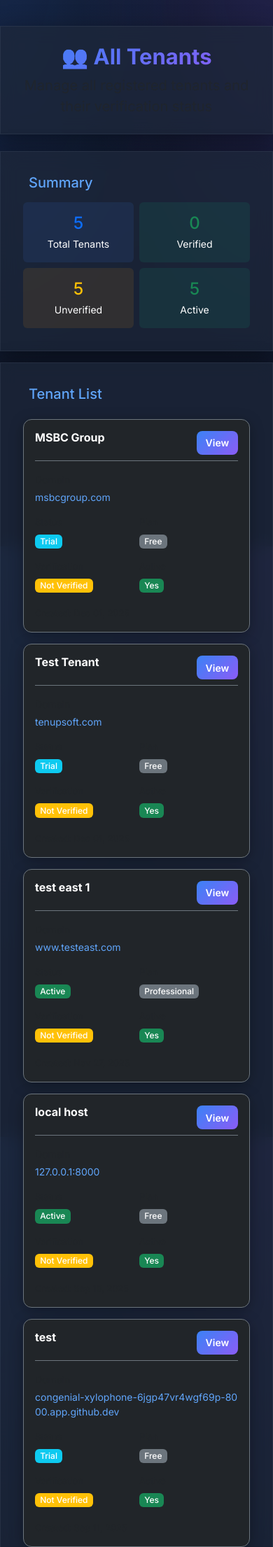
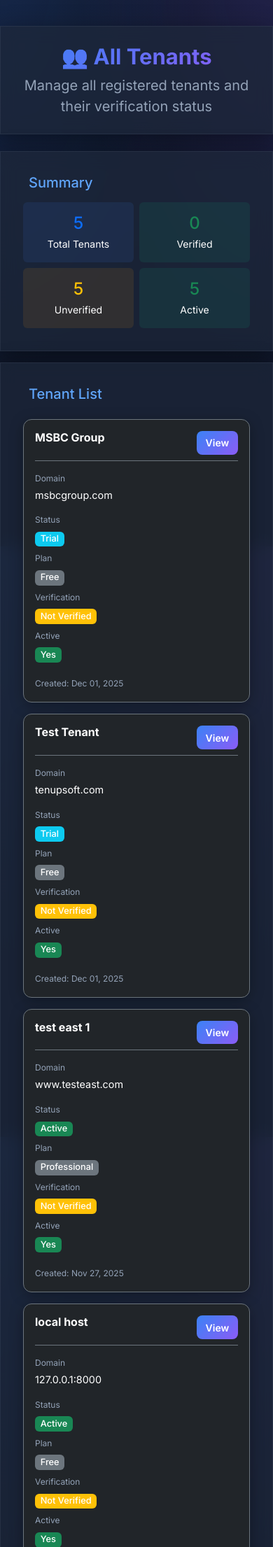
Before and after one commit to safvan041/WAF, a Django app: page /tenants/admin/ in a window 390 px wide. Shown: the part 63-2274 px from the top of the page at 70% size. Run offline with Django 5.2, Linux system fonts and the light colour scheme; a user stored in the database is signed in; data comes from the database, SQL or seed files in the repository.

Commit message:
templates/waf_core/tenant_list_admin.html updated#3

```diff
--- a/waf_project/waf_project/waf_core/templates/waf_core/tenant_list_admin.html
+++ b/waf_project/waf_project/waf_core/templates/waf_core/tenant_list_admin.html
@@ -145,60 +145,56 @@
                         </div>
 
                         <!-- Domain -->
-                        <p class="small mb-3">
-                            <span class="text-muted d-block mb-1">Domain</span>
-                            <span style="color: #60a5fa; word-break: break-all;">{{ tenant.domain }}</span>
-                        </p>
+                        <div class="mb-3">
+                            <small class="text-muted d-block mb-1" style="font-size: 0.75rem;">Domain</small>
+                            <p class="text-white mb-0" style="word-break: break-all; color: #60a5fa; font-size: 0.9rem;">{{ tenant.domain }}</p>
+                        </div>
 
-                        <!-- Status & Plan -->
-                        <div class="mb-3">
-                            <div class="row g-2">
-                                <div class="col-6">
-                                    <small class="text-muted d-block mb-1">Status</small>
+                        <!-- Status -->
+                        <div class="mb-2">
+                            <small class="text-muted d-block mb-1" style="font-size: 0.75rem;">Status</small>
                             <span class="badge
                                 {% if tenant.status == 'active' %}bg-success
                                 {% elif tenant.status == 'trial' %}bg-info
                                 {% elif tenant.status == 'suspended' %}bg-danger
                                 {% else %}bg-warning
-                                        {% endif %}" style="display: inline-block;">
+                                {% endif %}" style="display: inline-block; font-size: 0.8rem;">
                                 {{ tenant.get_status_display }}
                             </span>
                         </div>
-                                <div class="col-6">
-                                    <small class="text-muted d-block mb-1">Plan</small>
-                                    <span class="badge bg-secondary" style="display: inline-block;">{{ tenant.get_plan_display }}</span>
-                                </div>
-                            </div>
+
+                        <!-- Plan -->
+                        <div class="mb-2">
+                            <small class="text-muted d-block mb-1" style="font-size: 0.75rem;">Plan</small>
+                            <span class="badge bg-secondary" style="display: inline-block; font-size: 0.8rem;">{{ tenant.get_plan_display }}</span>
                         </div>
 
-                        <!-- Verification & Active -->
-                        <div class="mb-3">
-                            <div class="row g-2">
-                                <div class="col-6">
-                                    <small class="text-muted d-block mb-1">Verification</small>
+                        <!-- Verification -->
+                        <div class="mb-2">
+                            <small class="text-muted d-block mb-1" style="font-size: 0.75rem;">Verification</small>
                             {% if tenant.domain_verified %}
-                                    <span class="badge bg-success" style="display: inline-block;">
+                            <span class="badge bg-success" style="display: inline-block; font-size: 0.8rem;">
                                 <i class="fas fa-check-circle"></i> Verified
                             </span>
                             {% else %}
-                                    <span class="badge bg-warning" style="display: inline-block;">
+                            <span class="badge bg-warning" style="display: inline-block; font-size: 0.8rem;">
                                 <i class="fas fa-exclamation-triangle"></i> Not Verified
                             </span>
                             {% endif %}
                         </div>
-                                <div class="col-6">
-                                    <small class="text-muted d-block mb-1">Active</small>
+
+                        <!-- Active -->
+                        <div class="mb-3">
+                            <small class="text-muted d-block mb-1" style="font-size: 0.75rem;">Active</small>
                             {% if tenant.is_active %}
-                                    <span class="badge bg-success" style="display: inline-block;">Yes</span>
+                            <span class="badge bg-success" style="display: inline-block; font-size: 0.8rem;">Yes</span>
                             {% else %}
-                                    <span class="badge bg-danger" style="display: inline-block;">No</span>
+                            <span class="badge bg-danger" style="display: inline-block; font-size: 0.8rem;">No</span>
                             {% endif %}
-                                </div>
-                            </div>
                         </div>
 
                         <!-- Created Date -->
-                        <small class="text-muted">Created: {{ tenant.created_at|date:"M d, Y" }}</small>
+                        <small class="text-muted" style="font-size: 0.75rem;">Created: {{ tenant.created_at|date:"M d, Y" }}</small>
                     </div>
                 </div>
                 {% empty %}
@@ -279,13 +275,20 @@
         }
 
         small {
-            font-size: 0.8rem !important;
+            font-size: 0.75rem !important;
+            color: #94a3b8 !important;
         }
 
         .badge {
             font-size: 0.75rem;
             padding: 0.35em 0.6em;
         }
+
+        .text-muted {
+            color: #94a3b8 !important;
+            opacity: 1 !important;
+            visibility: visible !important;
+        }
     }
 </style>
 {% endblock %}
```
Lines whose indentation alone changed are shown as unchanged.
